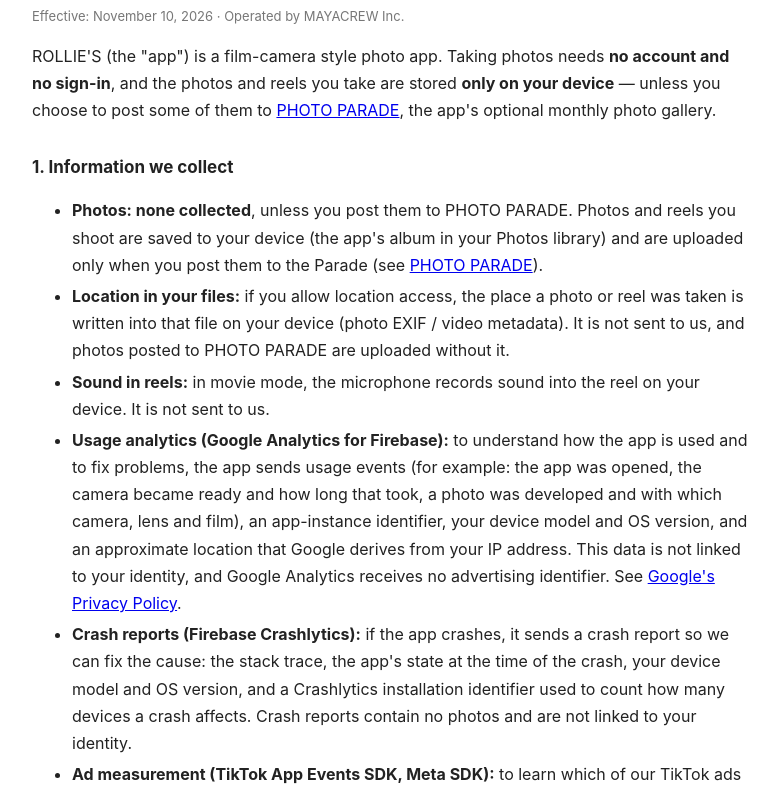
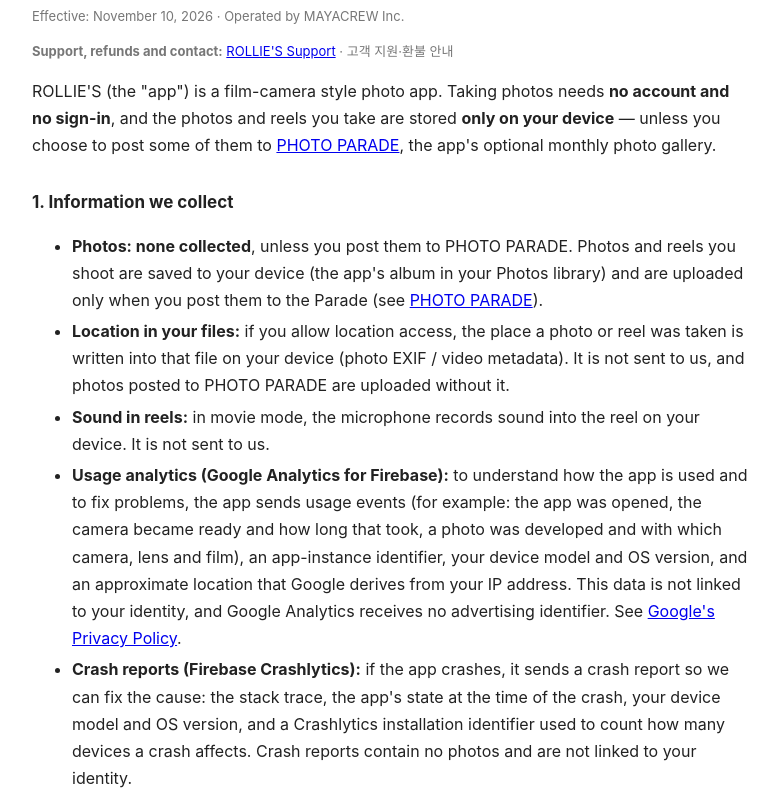
Before and after one commit to juno-5/rollies-legal, a plain HTML site: page index.html in a window 1280 px wide. Shown: the part 86-876 px from the top of the page, without its empty margins (248-1026 px from the left). Drawn offline with Linux system fonts and the light colour scheme.

Commit message:
Privacy policy links to the support page (rolliesapp.com/support): contact, response times, refunds
Google Play (Developer Distribution Agreement 4.7, 2026-11-23) asks for a clear refund policy, a
contact that answers within 3 business days, and accurate developer details; they live on
rolliesapp.com/support, linked at the top and in section 8.

Co-Authored-By: Claude Opus 5.5 <noreply@anthropic.com>

```diff
--- a/index.html
+++ b/index.html
@@ -14,6 +14,7 @@
 <body>
 <h1>ROLLIE'S Privacy Policy</h1>
 <p class="meta">Effective: November 10, 2026 · Operated by MAYACREW Inc.</p>
+<p class="meta"><b>Support, refunds and contact:</b> <a href="https://rolliesapp.com/support">ROLLIE'S Support</a> · 고객 지원·환불 안내</p>
 
 <p>ROLLIE'S (the "app") is a film-camera style photo app. Taking photos needs <b>no account and no sign-in</b>, and the photos and reels you take are stored <b>only on your device</b> — unless you choose to post some of them to <a href="#parade">PHOTO PARADE</a>, the app's optional monthly photo gallery.</p>
 
@@ -67,7 +68,7 @@
 <p>If this policy changes, the updated version will be posted at this page.</p>
 
 <h2>8. Contact</h2>
-<p>Questions or requests: <a href="mailto:junooh949@gmail.com">junooh949@gmail.com</a></p>
+<p>Support and refunds: <a href="https://rolliesapp.com/support">ROLLIE'S Support</a> (we reply within 3 business days). Questions or requests: <a href="mailto:junooh949@gmail.com">junooh949@gmail.com</a></p>
 
 <h2 id="credits">9. Sound credits</h2>
 <p class="meta">Shutter and film-wind recordings come from <a href="https://freesound.org">Freesound</a>.
```
